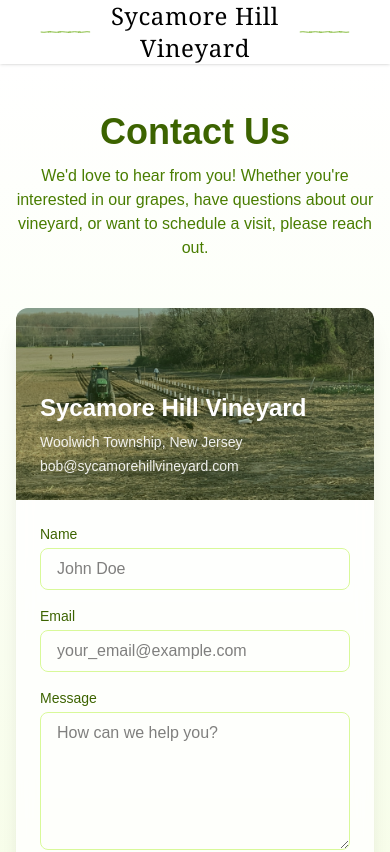
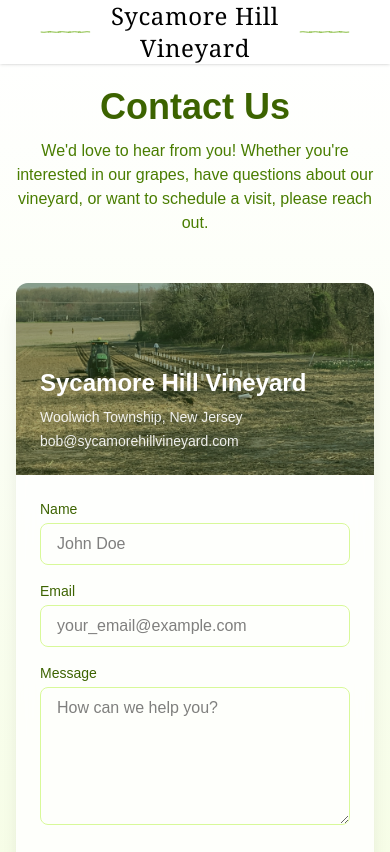
Before and after one commit to mikefreno/Sycamore-hill-redux, a Next.js app: page /contact in a window 390 px wide. Shown: the top 852 px of the page. Built offline with nearby package versions, Linux system fonts and the light colour scheme.

Commit message:
styling fix for mobile

```diff
--- a/src/app/contact/page.tsx
+++ b/src/app/contact/page.tsx
@@ -110,7 +110,7 @@
   };
 
   return (
-    <div className="min-h-screen bg-gradient-to-b from-white to-lime-50 mt-16">
+    <div className="h-screen bg-gradient-to-b from-white to-lime-50 ">
       <div className="container mx-auto max-w-4xl px-4 mt-[10%] py-12">
         <div className="relative mb-12 text-center">
           <h1 className="text-4xl font-bold text-lime-800 mb-3">Contact Us</h1>
```
